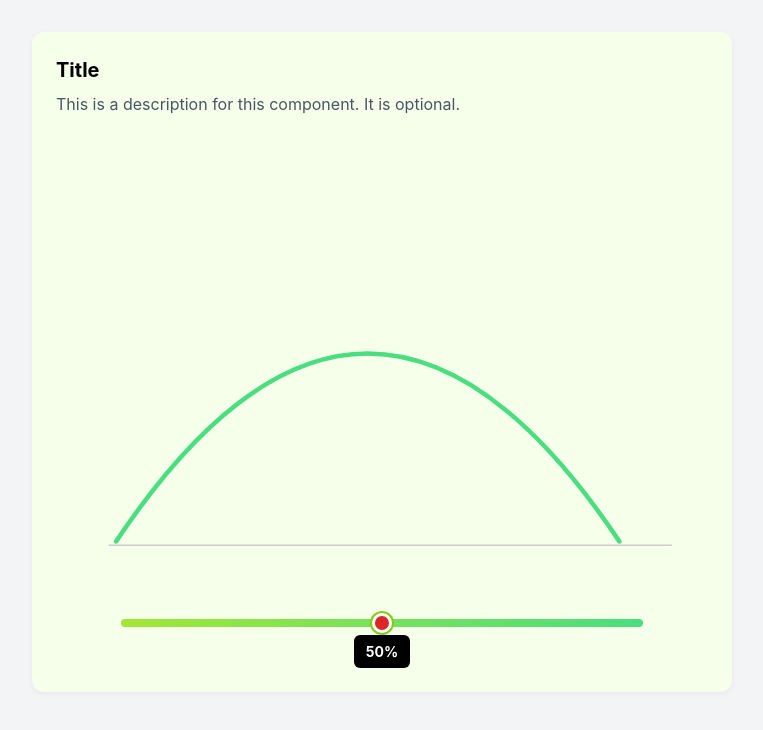
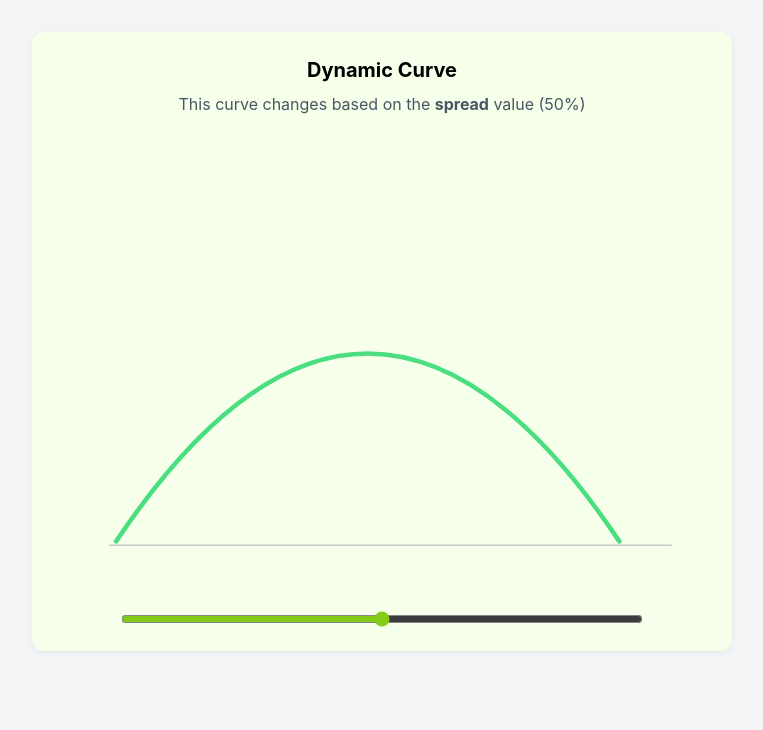
Before and after one commit to nikitachhattanicodeBlock/frontend_challenge, a Vue app: page / in a window 1280 px wide. Shown: the top 730 px of the page, without its empty margins (258-1021 px from the left). Built offline with nearby package versions, Linux system fonts and the light colour scheme.

Commit message:
Fix/Feat : remove previous Story File and made changes in curvegeneration file

```diff
--- a/src/components/CurveGenerator.vue
+++ b/src/components/CurveGenerator.vue
@@ -3,11 +3,11 @@
     class="curve-container"
     :class="{ 'danger-bg': internalSpread < 20 }"
   >
-      <!-- Title & Description -->
-      <Title />
-      <Description />
+    <h2 class="text-xl font-bold mb-2 text-center">Dynamic Curve</h2>
+    <p class="text-gray-600 text-center mb-4">
+      This curve changes based on the <strong>spread</strong> value ({{ internalSpread }}%)
+    </p>
 
-      <!-- SVG Curve -->
     <svg viewBox="0 0 868 617" class="curve-svg">
       <rect width="100%" height="100%" :fill="internalSpread < 20 ? '#fff1f2' : '#f6ffe9'" />
       <line x1="70" y1="550" x2="820" y2="550" stroke="#ccc" stroke-width="2" />
@@ -20,32 +20,38 @@
       />
     </svg>
 
-      <!-- SliderScale Component -->
-      <SliderScale v-model="internalSpread" />
+    <input
+      type="range"
+      min="0"
+      max="100"
+      v-model="internalSpread"
+      class="slider"
+    />
+
+    <p v-if="internalSpread < 20" class="error-message text-center mt-2">
+      ⚠ The value is below the minimum threshold (20%).
+    </p>
   </div>
 </template>
 
 <script setup lang="ts">
 import { computed, defineProps, defineEmits } from 'vue'
-  import Title from '../components/Title.vue'
-  import Description from '../components/Description.vue'
-  import SliderScale from '../components/SliderScale.vue'
 
 const props = defineProps({
   spread: {
     type: Number,
-      default: 50
-    }
+    default: 50,
+  },
 })
 
 const emit = defineEmits(['update:spread'])
 
 const internalSpread = computed({
   get: () => props.spread,
-    set: (val) => emit('update:spread', Number(val))
+  set: (val) => emit('update:spread', Number(val)),
 })
 
-  // Curve logic
+// SVG Curve Generator
 const startX = 80
 const endX = 750
 const startY = 545
@@ -80,4 +86,17 @@
   background-color: transparent;
   border-radius: 12px;
 }
+
+input.slider {
+  width: 80%;
+  margin: 16px auto 0;
+  display: block;
+  accent-color: #84cc16;
+}
+
+.error-message {
+  color: #dc2626;
+  font-weight: 500;
+  font-size: 14px;
+}
 </style>
--- a/src/components/SliderScale.vue
+++ b/src/components/SliderScale.vue
@@ -1,9 +1,15 @@
-<!-- components/SliderScale.vue -->
 <template>
-      <div class="slider-wrapper">
+  <!-- Wrapper that defines the dynamic CSS variable (--thumb-color) for the slider thumb -->
+  <div
+    class="slider-wrapper"
+    :style="{ '--thumb-color': internalValue < 20 ? '#f87171' : '#84cc16' }"
+  >
+    <!-- Error message shown if the slider value is below 20 -->
     <p v-if="internalValue < 20" class="error-message">
       ⚠ The value is below the minimum threshold (20%).
     </p>
+
+    <!-- Slider input control -->
     <input
       type="range"
       min="0"
@@ -12,14 +18,17 @@
       :class="{ danger: internalValue < 20 }"
       data-testid="spread-slider"
     />
+
+    <!-- Percentage display -->
     <p class="percentage-label">{{ internalValue }}%</p>
-
   </div>
 </template>
 
 <script setup lang="ts">
+// Import Vue helpers
 import { computed, defineProps, defineEmits } from 'vue'
 
+// Props: receives modelValue via v-model binding
 const props = defineProps({
   modelValue: {
     type: Number,
@@ -27,32 +36,27 @@
   }
 })
 
+// Emits an event to update the modelValue
 const emit = defineEmits(['update:modelValue'])
 
+// Create a computed property for two-way binding
 const internalValue = computed({
   get: () => props.modelValue,
-    set: (val) => emit('update:modelValue', Number(val))
+  set: (val) => emit('update:modelValue', Number(val)) // ensure it's always a number
 })
 </script>
 
 <style scoped>
-  .curve-container {
-    max-width: 700px;
-    margin: auto;
-    padding: 24px;
-    font-family: 'Inter', sans-serif;
-    background-color: #f6ffe9;
-    border-radius: 12px;
-    box-shadow: 0 2px 6px rgba(0, 0, 0, 0.05);
-  }
-
+/* Slider container with vertical layout and center alignment */
 .slider-wrapper {
   margin-top: 1.5rem;
   display: flex;
   flex-direction: column;
   align-items: center;
+  --thumb-color: #84cc16; /* Default color if JS doesn't set it */
 }
 
+/* Base slider track style */
 input[type='range'] {
   width: 80%;
   height: 8px;
@@ -60,34 +64,39 @@
   appearance: none;
   background: linear-gradient(to right, #a3e635 0%, #4ade80 100%);
   outline: none;
-    accent-color: #84cc16;
+  accent-color: var(--thumb-color); /* fallback for browsers that support it */
+  transition: all 0.3s ease;
 }
 
+/* Chrome/Safari slider thumb style using dynamic color */
 input[type='range']::-webkit-slider-thumb {
   appearance: none;
   width: 20px;
   height: 20px;
-    background-color: #dc2626;
-    border-radius: 50%;
-    border: 3px solid white;
-    box-shadow: 0 0 0 2px #84cc16;
+  background-color: var(--thumb-color); /* dynamic thumb color */
+  border-radius: 5%;
+  box-shadow: 0 0 0 2px var(--thumb-color);
   cursor: pointer;
+  transition: all 0.3s ease;
 }
 
+/* Firefox slider thumb style using dynamic color */
 input[type='range']::-moz-range-thumb {
   width: 20px;
   height: 20px;
-    background-color: #dc2626;
-    border-radius: 50%;
-    border: 3px solid white;
-    box-shadow: 0 0 0 2px #84cc16;
+  background-color: var(--thumb-color); /* dynamic thumb color */
+  border-radius: 5%;
+  box-shadow: 0 0 0 2px var(--thumb-color);
   cursor: pointer;
+  transition: all 0.3s ease;
 }
 
+/* When value is low (danger), apply red track background */
 input[type='range'].danger {
   background: linear-gradient(to right, #facc15, #f87171);
 }
 
+/* Label showing the current percentage */
 .percentage-label {
   margin-top: 8px;
   background: black;
@@ -98,6 +107,7 @@
   font-size: 14px;
 }
 
+/* Error message styling */
 .error-message {
   color: #dc2626;
   font-size: 14px;
```
Also changed, not shown: 2 other files (tests, documents, lock files or other folders). Lines whose indentation alone changed are shown as unchanged.
